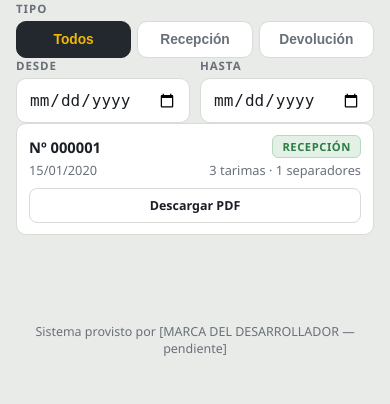
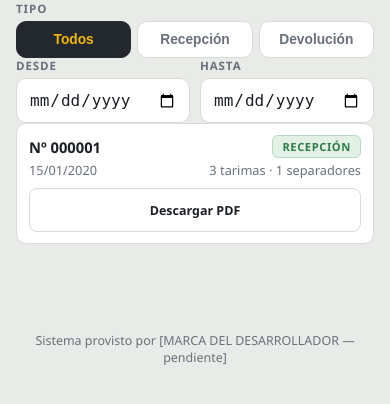
Before and after one commit to danqueve/sistema_flota, a PHP site: page /sistema_flota/portal/remitos.php in a window 390 px wide. Shown: the part 175-579 px from the top of the page. Run offline with PHP 8.4, Linux system fonts and the light colour scheme; the visitor is signed in with stand-in values (Sample User, id 1); tables that the repository leaves empty hold one stand-in row (values such as "Sample post").

Commit message:
style: touch targets de al menos 44px en botones de acción
.acciones button/a rendía ~32-34px de alto, por debajo de la guía
mobile para un sistema de uso a una mano. Sube a min-height:44px sin
tocar color/tipografía/radio. El link de número de cheque/remito
(.item .num a) también gana área de toque con padding vertical.

```diff
--- a/assets/css/estilo.css
+++ b/assets/css/estilo.css
@@ -134,6 +134,7 @@ label:first-child{margin-top:0;}
 .item{border:1.5px solid var(--linea); border-radius:var(--radio); padding:11px 12px; margin-bottom:10px; background:var(--panel);}
 .item .l1{display:flex; justify-content:space-between; align-items:center; margin-bottom:3px;}
 .item .num{font-weight:700; font-size:.92rem;}
+.item .num a{display:inline-block; padding:6px 0; color:inherit; text-decoration:none;}
 .item .imp{font-weight:800; font-size:1.02rem; font-variant-numeric:tabular-nums;}
 .item .l2{display:flex; justify-content:space-between; align-items:center; color:var(--gris); font-size:.8rem;}
 .item .venc{color:var(--alerta); font-weight:700;}
@@ -142,9 +143,10 @@ label:first-child{margin-top:0;}
 .acciones{flex-wrap:wrap;}
 .acciones form{flex:1; display:flex;}
 .acciones button, .acciones a{
-  flex:1; padding:8px 2px; font-size:.78rem; font-weight:700; cursor:pointer;
+  flex:1; min-height:44px; padding:8px 6px; font-size:.78rem; font-weight:700; cursor:pointer;
   border-radius:8px; border:1.5px solid var(--linea); background:#fff; color:var(--tinta);
-  text-decoration:none; text-align:center;
+  text-decoration:none; text-align:center; box-sizing:border-box;
+  display:flex; align-items:center; justify-content:center;
 }
 .acciones button.p, .acciones a.p{border-color:var(--asfalto); background:var(--asfalto); color:var(--vial);}
 .item.inactivo{opacity:.55;}
```
